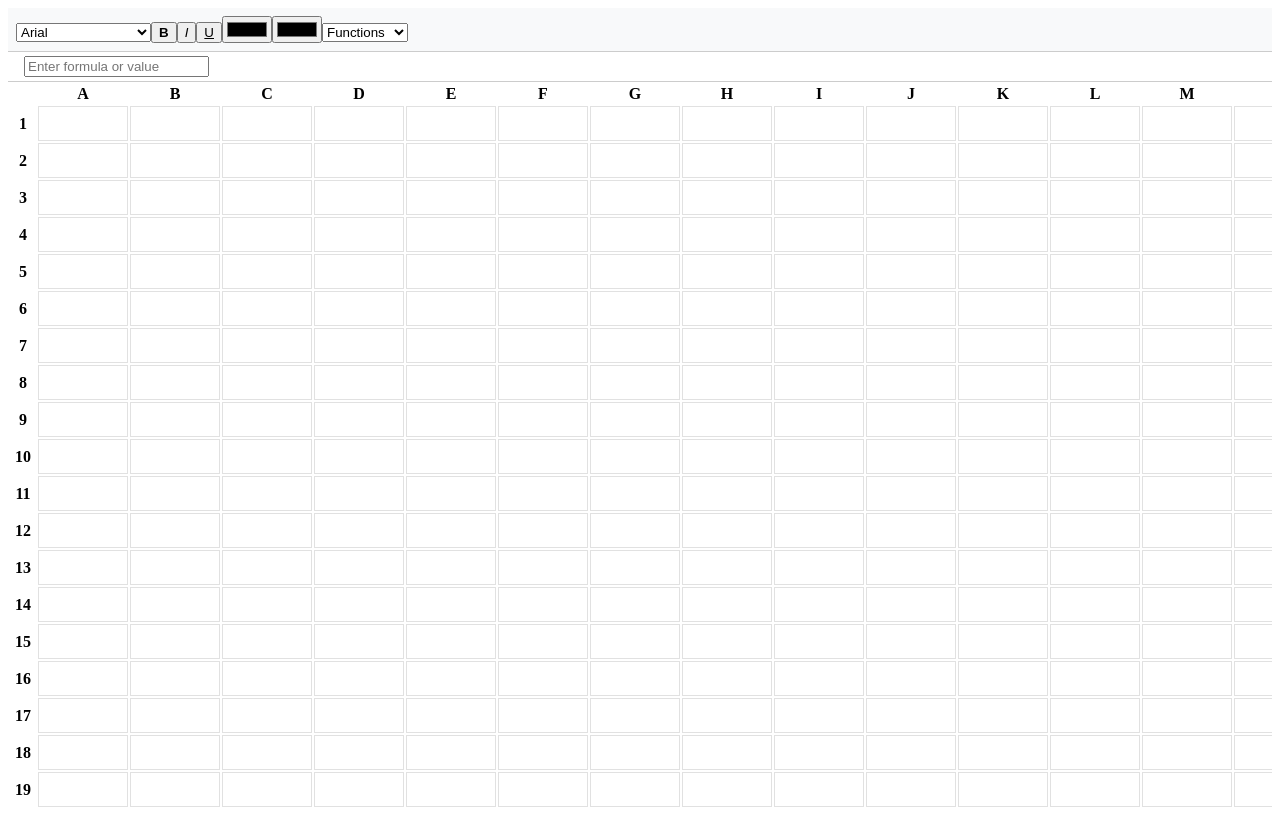
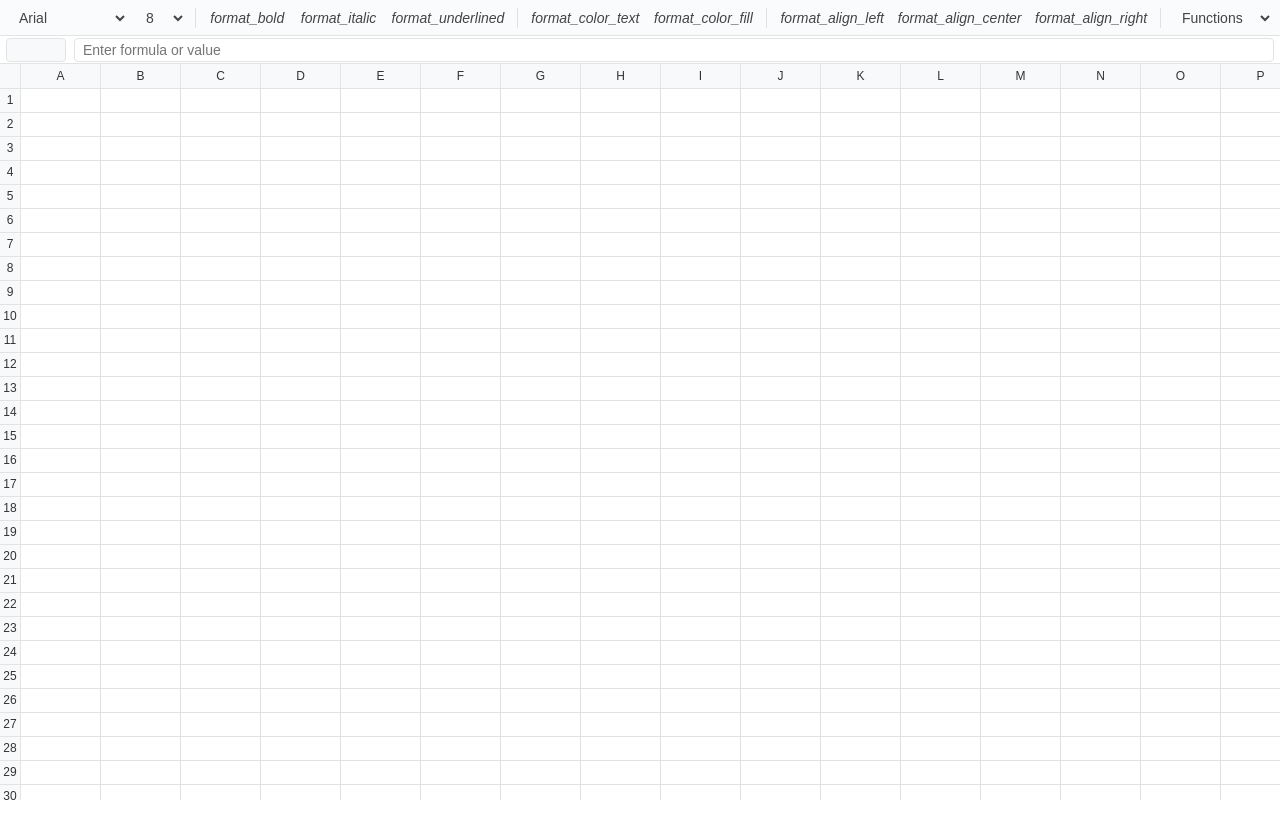
Before and after one commit to gnsgns6/GSheets, a React (Vite) app: page / in a window 1280 px wide. Built offline with nearby package versions, Linux system fonts and the light colour scheme.

Commit message:
Enhance UI styling and add Material Icons to Toolbar

```diff
--- a/src/App.css
+++ b/src/App.css
@@ -1,36 +1,166 @@
+:root {
+  --border-color: #e2e3e3;
+  --toolbar-bg: #f9fbfd;
+  --header-bg: #f8f9fa;
+  --cell-border: #e1e1e1;
+  --active-cell-border: #1a73e8;
+  --toolbar-height: 36px;
+  --formula-bar-height: 28px;
+}
+
 .app {
   height: 100vh;
   display: flex;
   flex-direction: column;
+  font-family: 'Arial', sans-serif;
 }
 
+/* Toolbar Styling */
 .toolbar {
-  padding: 8px;
-  border-bottom: 1px solid #ccc;
-  background-color: #f8f9fa;
+  height: var(--toolbar-height);
+  padding: 0 6px;
+  border-bottom: 1px solid var(--border-color);
+  background-color: var(--toolbar-bg);
+  display: flex;
+  align-items: center;
+  gap: 4px;
 }
 
+.toolbar select, .toolbar button {
+  height: 28px;
+  border: 1px solid transparent;
+  border-radius: 4px;
+  background-color: transparent;
+  padding: 0 8px;
+  font-size: 14px;
+  color: #444;
+}
+
+.toolbar select:hover, .toolbar button:hover {
+  background-color: #f1f3f4;
+  border-color: var(--border-color);
+}
+
+.toolbar button {
+  min-width: 28px;
+  display: flex;
+  align-items: center;
+  justify-content: center;
+  cursor: pointer;
+}
+
+.toolbar input[type="color"] {
+  width: 28px;
+  height: 28px;
+  padding: 0;
+  border: none;
+  border-radius: 4px;
+}
+
+/* Formula Bar Styling */
 .formula-bar {
-  padding: 4px 8px;
-  border-bottom: 1px solid #ccc;
+  height: var(--formula-bar-height);
+  padding: 0 6px;
+  border-bottom: 1px solid var(--border-color);
   display: flex;
   align-items: center;
   gap: 8px;
+  background-color: white;
 }
 
+.cell-reference {
+  min-width: 60px;
+  padding: 0 8px;
+  height: 24px;
+  display: flex;
+  align-items: center;
+  border: 1px solid var(--border-color);
+  border-radius: 4px;
+  background-color: var(--header-bg);
+  font-size: 14px;
+  color: #444;
+}
+
+.formula-input {
+  flex: 1;
+  height: 24px;
+  border: 1px solid var(--border-color);
+  border-radius: 4px;
+  padding: 0 8px;
+  font-size: 14px;
+  outline: none;
+}
+
+.formula-input:focus {
+  border-color: var(--active-cell-border);
+}
+
+/* Spreadsheet Styling */
 .spreadsheet {
   flex: 1;
   overflow: auto;
+  position: relative;
+  background: white;
+}
+
+.spreadsheet table {
+  border-collapse: collapse;
+  table-layout: fixed;
+}
+
+.spreadsheet th {
+  position: sticky;
+  background-color: var(--header-bg);
+  font-weight: normal;
+  color: #333;
+  font-size: 12px;
+  text-align: center;
+  user-select: none;
+}
+
+.spreadsheet thead th {
+  top: 0;
+  height: 24px;
+  border-bottom: 1px solid var(--border-color);
+  border-right: 1px solid var(--border-color);
+  z-index: 2;
+}
+
+.spreadsheet tbody th {
+  left: 0;
+  width: 40px;
+  border-right: 1px solid var(--border-color);
+  border-bottom: 1px solid var(--border-color);
+  z-index: 1;
+}
+
+.spreadsheet thead th:first-child {
+  left: 0;
+  z-index: 3;
 }
 
 .cell {
-  border: 1px solid #e1e1e1;
-  padding: 4px;
+  border: 1px solid var(--cell-border);
+  padding: 3px 6px;
   min-width: 80px;
-  height: 25px;
+  height: 24px;
   outline: none;
+  font-size: 14px;
+  white-space: nowrap;
+  overflow: hidden;
+  text-overflow: ellipsis;
+  background-color: white;
 }
 
-.cell.active {
-  border: 2px solid #1a73e8;
+.cell:focus, .cell.active {
+  border: 2px solid var(--active-cell-border);
+  padding: 2px 5px;
 }
+
+/* Selection overlay */
+.selection-overlay {
+  position: absolute;
+  background-color: rgba(26, 115, 232, 0.1);
+  border: 2px solid var(--active-cell-border);
+  pointer-events: none;
+}
--- a/src/components/Toolbar.jsx
+++ b/src/components/Toolbar.jsx
@@ -3,18 +3,53 @@ import React from 'react';
 function Toolbar() {
   return (
     <div className="toolbar">
-      <select>
+      <select className="font-family">
         <option>Arial</option>
-        <option>Times New Roman</option>
-        <option>Calibri</option>
+        <option>Google Sans</option>
+        <option>Roboto</option>
+        <option>Roboto Mono</option>
       </select>
 
-      <button title="Bold"><strong>B</strong></button>
-      <button title="Italic"><em>I</em></button>
-      <button title="Underline"><u>U</u></button>
+      <select className="font-size">
+        {[8, 9, 10, 11, 12, 14, 16, 18, 24, 36].map(size => (
+          <option key={size}>{size}</option>
+        ))}
+      </select>
 
-      <input type="color" title="Text Color" />
-      <input type="color" title="Fill Color" />
+      <div className="separator" style={{ width: '1px', height: '20px', backgroundColor: '#e1e1e1', margin: '0 4px' }} />
+
+      <button title="Bold (⌘B)">
+        <i className="material-icons">format_bold</i>
+      </button>
+      <button title="Italic (⌘I)">
+        <i className="material-icons">format_italic</i>
+      </button>
+      <button title="Underline (⌘U)">
+        <i className="material-icons">format_underlined</i>
+      </button>
+
+      <div className="separator" style={{ width: '1px', height: '20px', backgroundColor: '#e1e1e1', margin: '0 4px' }} />
+
+      <button title="Text color">
+        <i className="material-icons">format_color_text</i>
+      </button>
+      <button title="Fill color">
+        <i className="material-icons">format_color_fill</i>
+      </button>
+
+      <div className="separator" style={{ width: '1px', height: '20px', backgroundColor: '#e1e1e1', margin: '0 4px' }} />
+
+      <button title="Align left">
+        <i className="material-icons">format_align_left</i>
+      </button>
+      <button title="Align center">
+        <i className="material-icons">format_align_center</i>
+      </button>
+      <button title="Align right">
+        <i className="material-icons">format_align_right</i>
+      </button>
+
+      <div className="separator" style={{ width: '1px', height: '20px', backgroundColor: '#e1e1e1', margin: '0 4px' }} />
 
       <select title="Functions">
         <option value="">Functions</option>
--- a/src/index.css
+++ b/src/index.css
@@ -0,0 +1,14 @@
+* {
+  margin: 0;
+  padding: 0;
+  box-sizing: border-box;
+}
+
+body {
+  margin: 0;
+  font-family: -apple-system, BlinkMacSystemFont, 'Segoe UI', 'Roboto', 'Oxygen',
+    'Ubuntu', 'Cantarell', 'Fira Sans', 'Droid Sans', 'Helvetica Neue',
+    sans-serif;
+  -webkit-font-smoothing: antialiased;
+  -moz-osx-font-smoothing: grayscale;
+}
```
